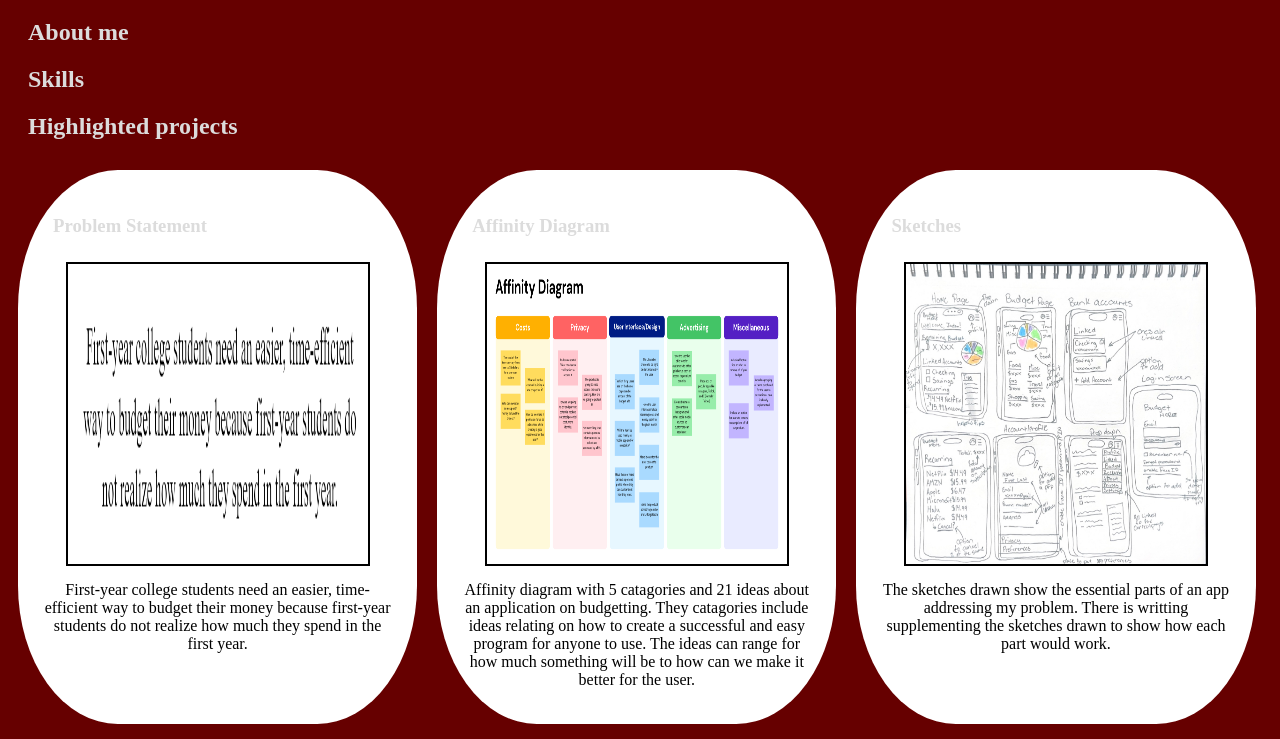
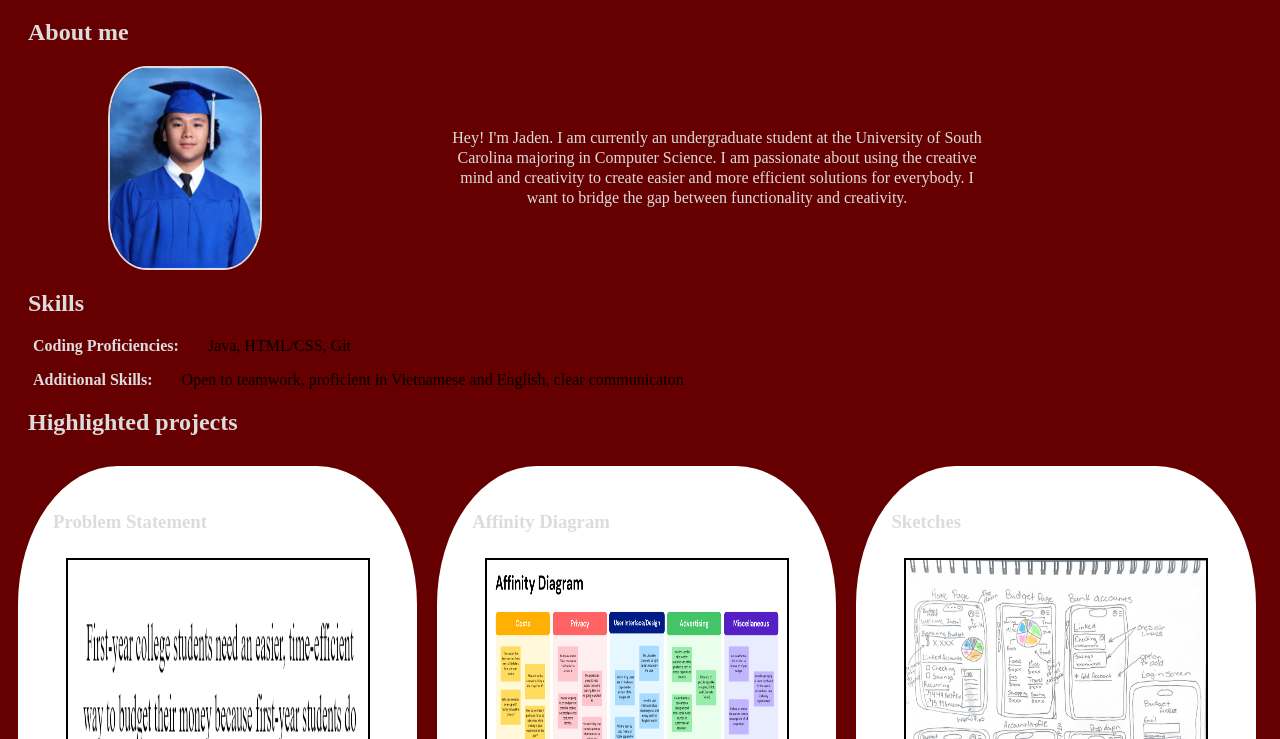
Before and after one commit to jadentdoan/jadentdoan, a plain HTML site: page index.html in a window 1280 px wide. Shown: the part 61-800 px from the top of the page. Drawn offline with Linux system fonts and the light colour scheme.

Commit message:
Add Mission Statement, Add Contact Info, Add New CSS Code, Add Skills

```diff
--- a/index.html
+++ b/index.html
@@ -8,10 +8,30 @@
         <h1>Jaden A. Doan</h1>
 
         <h2>About me</h2>
-        <div class="about"></div>
+        <div class="about">
+            <img src="images/me.png">
+            <p>
+                Hey! I'm Jaden. I am currently an undergraduate student at the University of South Carolina majoring in Computer Science. I am passionate about using the creative mind and creativity to create easier and more efficient solutions for everybody. I want to bridge the gap between functionality and creativity.
+            </p>
+        </div>
 
         <h2>Skills</h2>
-        <div class="skills"></div>
+        <div class="skills">
+            <p>
+                <b>
+                    Coding Proficiencies:
+                </b>
+                Java, HTML/CSS, Git
+            </p>
+
+            <p>
+                <b>
+                    Additional Skills:
+                </b>
+                Open to teamwork, proficient in Vietnamese and English, clear communicaton
+            </p>
+
+        </div>
 
         <h2>Highlighted projects</h2>
         <div class="projects">
@@ -24,7 +44,9 @@
                 <a href="files/Problem-Statement.pdf">
                     <img src="images/Problem-Statement.png">
                 </a>
-                <p>First-year college students need an easier, time-efficient way to budget their money because first-year students do not realize how much they spend in the first year.</p>
+                <p>
+                    First-year college students need an easier, time-efficient way to budget their money because first-year students do not realize how much they spend in the first year.
+                </p>
             </section>
 
             <!--Affinity Diagram Assignment -->
@@ -35,7 +57,9 @@
                 <a href="files/Affinity.pdf">
                  <img src="images/Affinity.png">
              </a>
-                <p>Affinity diagram with 5 catagories and 21 ideas about an application on budgetting. They catagories include ideas relating on how to create a successful and easy program for anyone to use. The ideas can range for how much something will be to how can we make it better for the user.</p>
+                <p>
+                    Affinity diagram with 5 catagories and 21 ideas about an application on budgetting. They catagories include ideas relating on how to create a successful and easy program for anyone to use. The ideas can range for how much something will be to how can we make it better for the user.
+                </p>
             </section>
 
             <!--Sketches Assignment-->
@@ -46,7 +70,9 @@
                 <a href="files/Sketches.pdf">
                     <img src="images/Sketches.jpg">
                 </a>
-                 <p>The sketches drawn show the essential parts of an app addressing my problem. There is writting supplementing the sketches drawn to show how each part would work.</p>
+                 <p>
+                    The sketches drawn show the essential parts of an app addressing my problem. There is writting supplementing the sketches drawn to show how each part would work.
+                </p>
             </section>
 
             <!--Paper Prototype Assignment-->
@@ -57,12 +83,25 @@
                 <a href="https://www.youtube.com/watch?v=y_qqtNhyHUg">
                     <img src="images/Prototype.jpg">
                 </a>
-                <p> With the sketches and creativity, I had created a prototype of how I envisioned the app to look like. In the video, I show how the app would work and all the nuances to my app. Also, I explain in depth how the app would function and what would be included. </p>
+                <p>
+                    With the sketches and creativity, I had created a prototype of how I envisioned the app to look like. In the video, I show how the app would work and all the nuances to my app. Also, I explain in depth how the app would function and what would be included.
+                </p>
             </section>
 
         </div>
 
         <h2>Contact me</h2>
-        <div class="contact"></div>
+        <div class="contact">
+            <a href="www.linkedin.com/in/jaden-doan-401538241">
+                <h3> LinkedIn: Jaden Doan </h3>
+            </a>
+            <a href="https://github.com/jadentdoan/jadentdoan.github.io">
+                <h3> GitHub: Jaden Doan </h3>
+            </a>
+            <a href="mailto:tkdrifter07@gmail.com">
+                <h3> Email: Jaden Doan </h3>
+            </a>
+        </div>
+
     </body>
 </html>
--- a/styles.css
+++ b/styles.css
@@ -2,16 +2,24 @@ body {
     background-color:rgb(102, 0, 0);
     font-family: "Times New Roman", Times, serif;
     }
+
 h1 {
     color:gainsboro;
     text-align: center;
     }
+
 h2 {
     color:gainsboro;
     margin: 20px;
 }
+
 h3{
     color:gainsboro;
+    margin: 25px;
+}
+
+b{
+    color: gainsboro;
     margin: 25px;
 }
 
@@ -19,6 +27,7 @@ h3{
     display:flex;
     flex-wrap:wrap;
 }
+
 .project   {
     width: 30%;
     margin: 10px;
@@ -26,6 +35,7 @@ h3{
     background: white;
     border-radius: 25%;
 }
+
 .project img{
     width: 300px;
     height: 300px;
@@ -34,11 +44,51 @@ h3{
     display: block;
     margin: auto;
     }
+
 a { /* change the appearance of ALL links */
     text-decoration: none;
     color: rgb(0, 0, 0);
 }
+
 .project p { /* change the appearance of paragraph tags inside .project divs */
     text-align: center;
     margin: 15px;
     }
+
+.about{
+    display:flex;
+    flex-wrap:wrap;
+    margin-right: 100px;
+    margin-left: 100px;
+    justify-content: center;
+    }
+
+.about img {
+    width: 150px;
+    height: 200px;
+    border-radius: 25%;
+    border: 2px solid rgb(220, 220, 220);
+    }
+
+.about p {
+    width:50%;
+    text-align: center;
+    margin: auto;
+    line-height: 125%;
+    color: gainsboro;
+    }
+
+.contact{
+    display:flex;
+    flex-wrap:wrap;
+    justify-content: center;
+    }
+
+.contact a {
+    margin-left: 50px;
+    margin-right: 50px;
+    }
+
+.contact a:hover {
+    text-decoration: underline;
+    }
```
Also changed, not shown: images/me.png (added).
